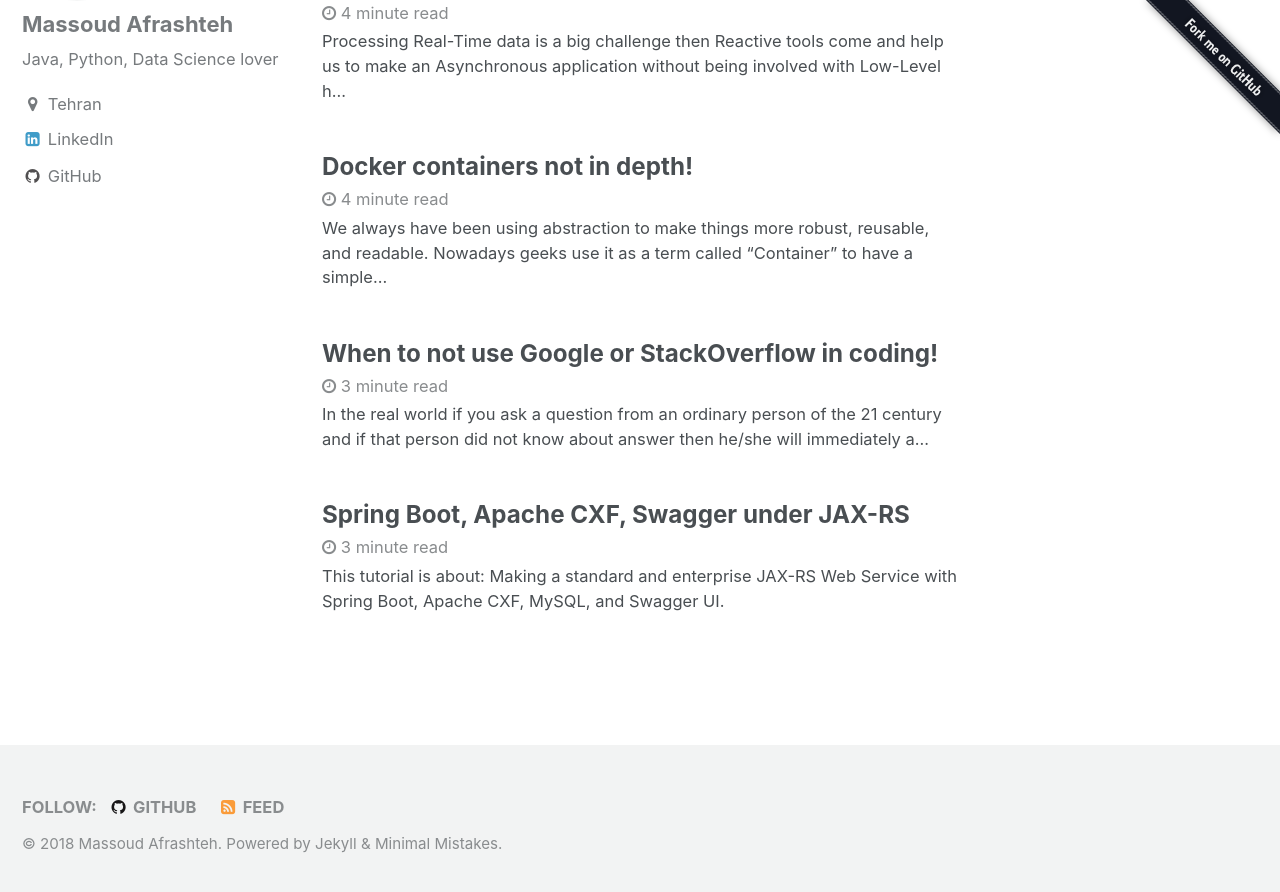
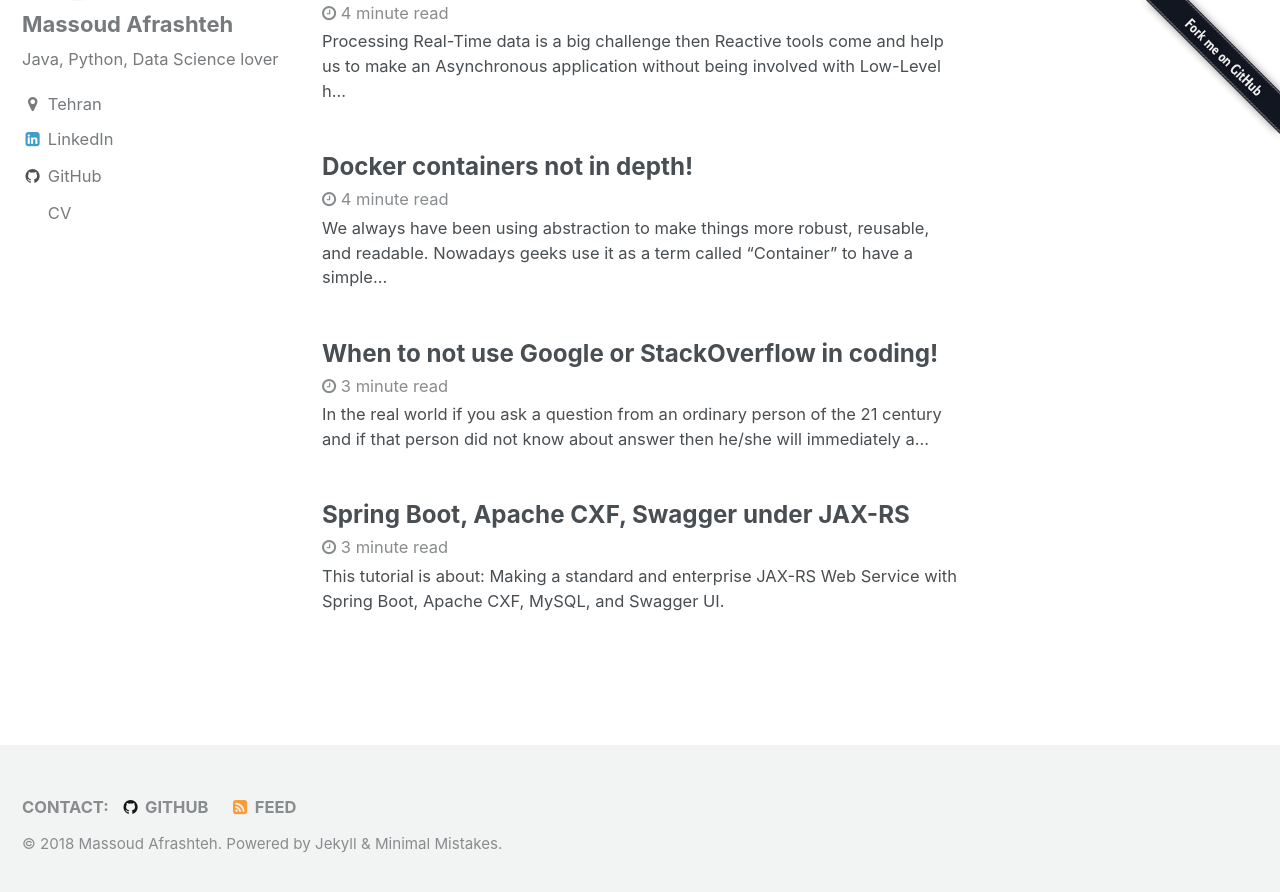
Before and after one commit to iamrdn/notes, a Jekyll site: the page built from index.html, in a window 1280 px wide and 900 px high, scrolled down 234 px. Shown: the top 892 px of the window. Built offline with Jekyll 4.4.1, drawn with Linux system fonts in a browser that asks for light colours; the list of posts is cut into pages by our own code.

Commit message:
add CV link

```diff
--- a/_data/ui-text.yml
+++ b/_data/ui-text.yml
@@ -22,7 +22,7 @@ en: &DEFAULT_EN
   comments_title             : "Comments"
   more_label                 : "Learn More"
   related_label              : "You May Also Enjoy"
-  follow_label               : "Follow:"
+  follow_label               : "Contact:"
   feed_label                 : "Feed"
   powered_by                 : "Powered by"
   website_label              : "Website"
--- a/_includes/author-profile-custom-links.html
+++ b/_includes/author-profile-custom-links.html
@@ -1,7 +1,6 @@
-<!--
+
   <li>
-    <a href="http://link-to-whatever-social-network.com/user/" itemprop="sameAs">
-      <i class="fa fa-fw" aria-hidden="true"></i> Custom Social Profile Link
+    <a href="http://code.massoudafrashteh.com/cv" itemprop="sameAs">
+      <i class="fa fa-fw" aria-hidden="true"></i> CV
     </a>
   </li>
--->
```
